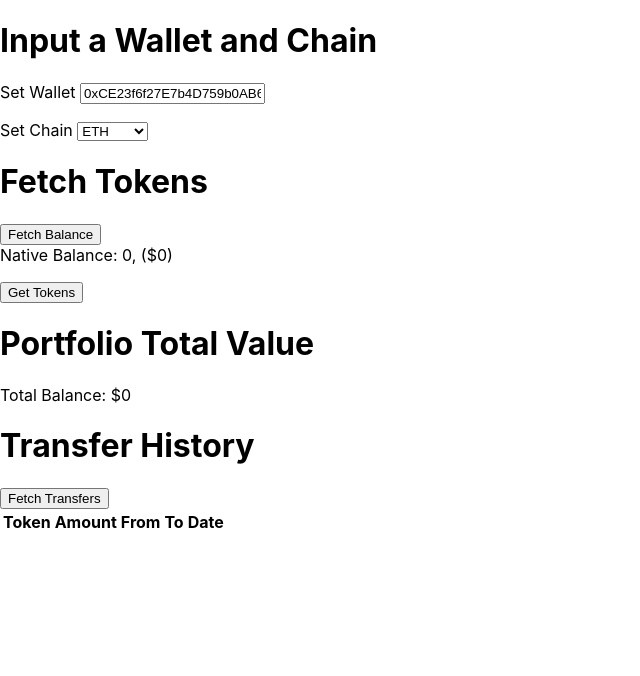
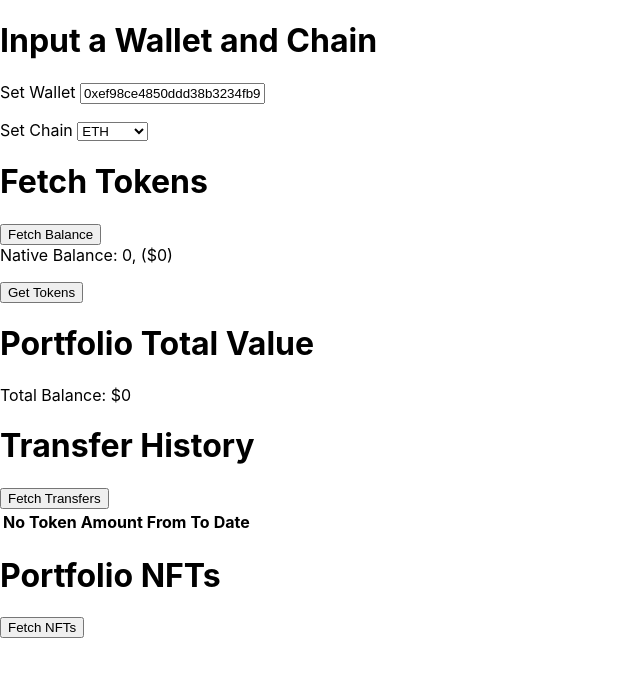
Before and after one commit to bestworld65/web3_moralis_frontend, a React (Create React App) app: page / in a window 1280 px wide. Shown: the top 676 px of the page, without its empty margins (0-640 px from the left). Built offline with nearby package versions, Linux system fonts and the light colour scheme.

Commit message:
feat: get NFTs

```diff
--- a/src/App.js
+++ b/src/App.js
@@ -5,16 +5,18 @@ import NativeTokens from "./components/NativeTokens";
 import Tokens from "./components/Tokens";
 import PortfolioValue from "./components/PortfolioValue";
 import TransferHistory from "./components/TransferHistory";
+import Nfts from "./components/Nfts";
 
 function App() {
   const [wallet, setWallet] = useState(
-    "0xCE23f6f27E7b4D759b0AB64cce95394A21719d1a"
+    "0xef98ce4850ddd38b3234fb95370ea95da6bd41c5"
   );
   const [chain, setChain] = useState("0x1");
   const [nativeBalance, setNativeBalance] = useState(0);
   const [nativeValue, setNativeValue] = useState(0);
   const [tokens, setTokens] = useState([]);
   const [transfers, setTransfers] = useState([]);
+  const [nfts, setNfts] = useState([]);
 
   return (
     <div className="App">
@@ -45,6 +47,7 @@ function App() {
         transfers={transfers}
         setTransfers={setTransfers}
       />
+      <Nfts wallet={wallet} chain={chain} nfts={nfts} setNfts={setNfts} />
     </div>
   );
 }
--- /dev/null
+++ b/src/components/Nfts.js
@@ -0,0 +1,54 @@
+import React from "react";
+import axios from "axios";
+
+function Nfts({ wallet, chain, nfts, setNfts }) {
+  async function getUserNfts() {
+    const response = await axios.get("http://localhost:8080/nftBalance", {
+      params: {
+        address: wallet,
+        chain: chain,
+      },
+    });
+
+    if (response.data.result) {
+      nftProcessing(response.data.result);
+    }
+
+    function nftProcessing(t) {
+      for (let i = 0; i < t.length; i++) {
+        let meta = JSON.parse(t[i].metadata);
+        if (meta && meta.image) {
+          if (meta.image.includes(".")) {
+            t[i].image = meta.image;
+          } else {
+            t[i].image = "http://www.ipfs.com/" + meta.image;
+          }
+        }
+      }
+
+      setNfts(t);
+    }
+  }
+  return (
+    <>
+      <h1>Portfolio NFTs</h1>
+      <div>
+        <button onClick={getUserNfts}>Fetch NFTs</button>
+
+        {nfts.length > 0 &&
+          nfts.map((e) => {
+            return (
+              <>
+                {e.image && <img src={e.image} width={200} />}
+                <span>Name: {e.name}</span>
+                <span>(ID:: {e.token_id})</span>
+                <br />
+              </>
+            );
+          })}
+      </div>
+    </>
+  );
+}
+
+export default Nfts;
--- a/src/components/TransferHistory.js
+++ b/src/components/TransferHistory.js
@@ -21,6 +21,7 @@ function TransferHistory({ chain, wallet, transfers, setTransfers }) {
         <button onClick={getTokenTransfers}>Fetch Transfers</button>
         <table>
           <tr>
+            <th>No</th>
             <th>Token</th>
             <th>Amount</th>
             <th>From</th>
@@ -28,9 +29,10 @@ function TransferHistory({ chain, wallet, transfers, setTransfers }) {
             <th>Date</th>
           </tr>
           {transfers.length > 0 &&
-            transfers.map((e) => {
+            transfers.map((e, key) => {
               return (
                 <tr>
+                  <td>{key + 1}</td>
                   <td>{e.symbol}</td>
                   <td>
                     {(Number(e.value) / Number(`1e${e.decimals}`)).toFixed(3)}
```
